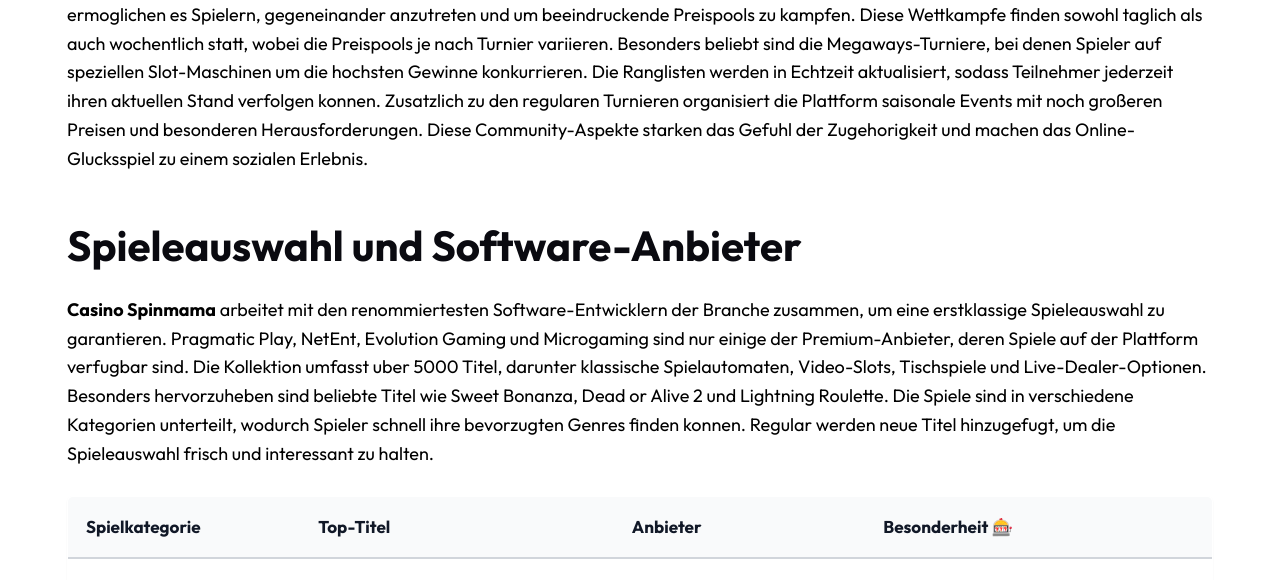
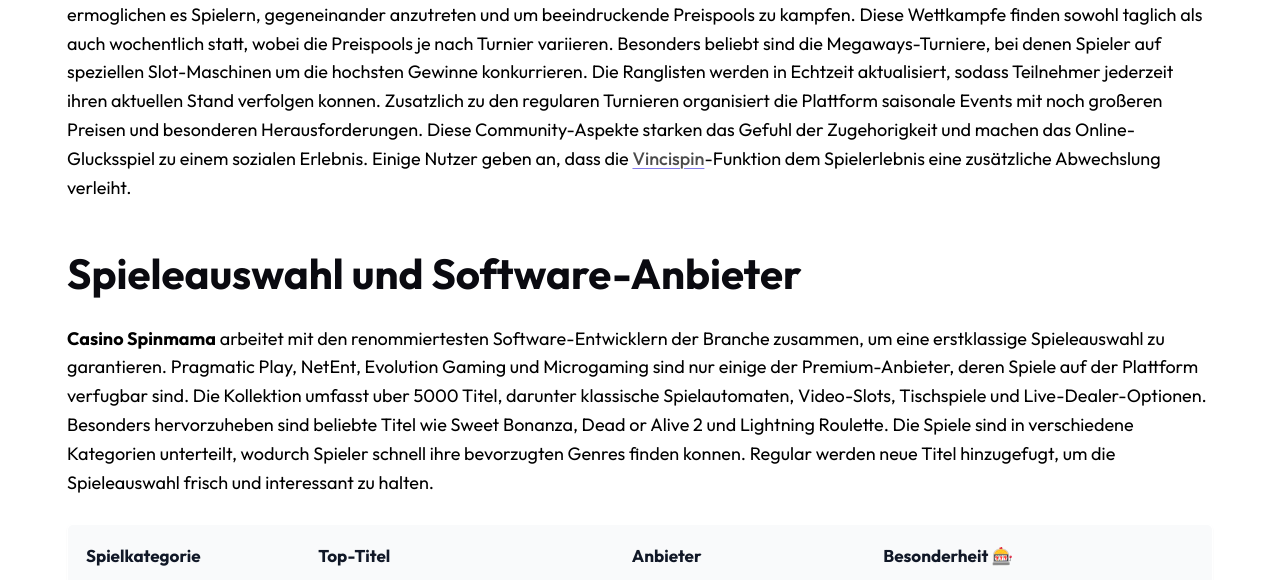
Before and after one commit to ghu-79/spin-mama-bonus.org, a plain HTML site: page index.html in a window 1280 px wide. Shown: the part 2072-2652 px from the top of the page. Drawn offline with Linux system fonts and the light colour scheme.

Commit message:
Update index.html

```diff
--- a/index.html
+++ b/index.html
@@ -278,7 +278,7 @@ ihren aktuellen Stand verfolgen konnen. Zusatzlich zu den regularen
 Turnieren organisiert die Plattform saisonale Events mit noch großeren
 Preisen und besonderen Herausforderungen. Diese Community-Aspekte
 starken das Gefuhl der Zugehorigkeit und machen das Online-Glucksspiel
-zu einem sozialen Erlebnis.</p>
+zu einem sozialen Erlebnis. Einige Nutzer geben an, dass die <a href="https://vinci-spin.de" title="Vincispin">Vincispin</a>-Funktion dem Spielerlebnis eine zusätzliche Abwechslung verleiht.</p>
 <h2 id="spieleauswahl-und-software-anbieter"><strong>Spieleauswahl und Software-Anbieter</strong></h2>
 <p><strong>Casino Spinmama</strong> arbeitet mit den renommiertesten
 Software-Entwicklern der Branche zusammen, um eine erstklassige
```
